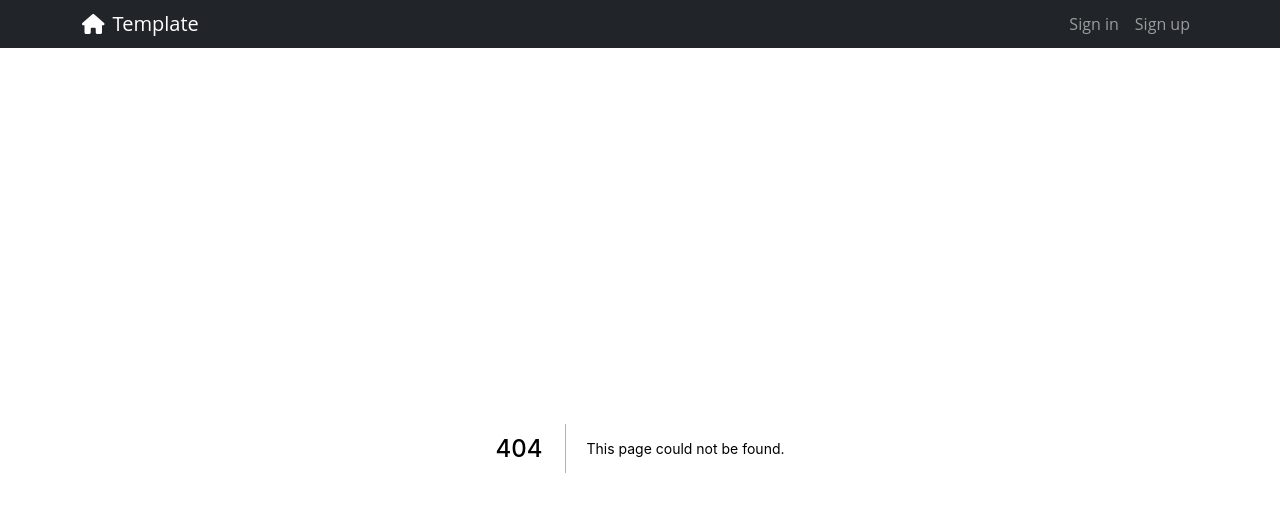
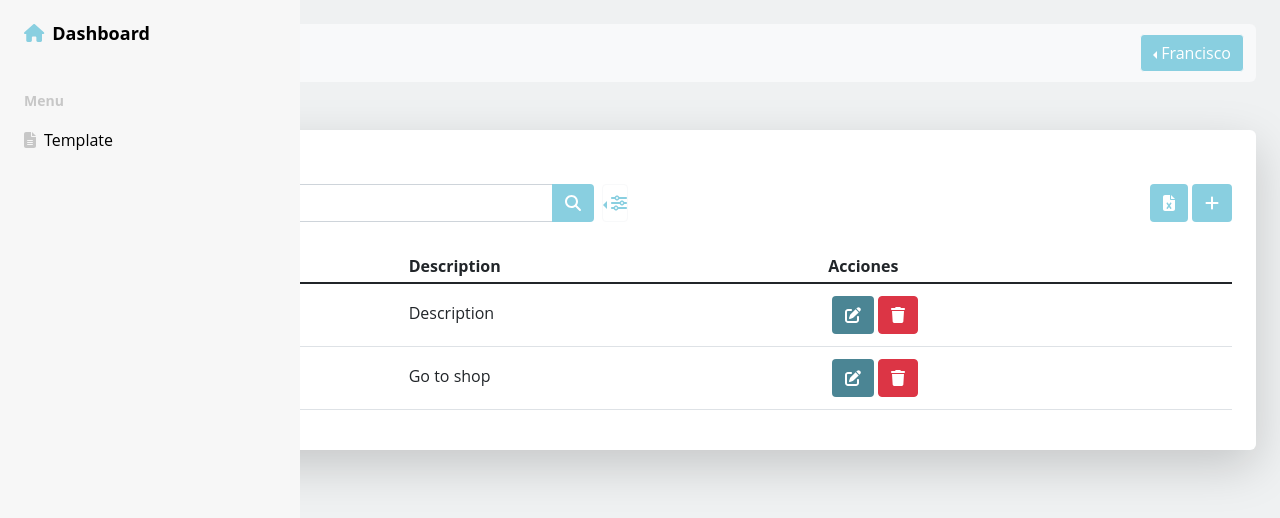
Before and after one commit to FranciscoVeloz1/React-Next-Dashboard, a Next.js app: page /template in a window 1280 px wide. Before the commit this address had no page. Shown: the top 518 px of the page. Built offline with nearby package versions, Linux system fonts and the light colour scheme.

Commit message:
Maquetamos y programamos el table component

```diff
--- /dev/null
+++ b/src/common/Filters.jsx
@@ -0,0 +1,41 @@
+import { Dropdown } from "react-bootstrap";
+import { FontAwesomeIcon } from "@fortawesome/react-fontawesome";
+import { faSlidersH } from "@fortawesome/free-solid-svg-icons";
+
+const Filters = ({ setFilter, filters }) => {
+  const { headers, objectKeys } = filters;
+  const data = headers === undefined ? objectKeys : headers;
+
+  return (
+    <Dropdown drop="start">
+      <Dropdown.Toggle
+        variant="outline-light"
+        className="txt-primary py-auto px-0 ms-2"
+        id="dropdown-basic"
+      >
+        <FontAwesomeIcon icon={faSlidersH} />
+      </Dropdown.Toggle>
+
+      <Dropdown.Menu className="dropdown-fadeIn">
+        <ul className="m-0 px-3">
+          {data !== undefined && data.length > 0
+            ? objectKeys.map((o, index) => (
+                <li className="py-1" key={o}>
+                  <input
+                    type="radio"
+                    name="c"
+                    id={o}
+                    className="me-2"
+                    onChange={() => setFilter(o)}
+                  />
+                  <label htmlFor={o}>{data[index]}</label>
+                </li>
+              ))
+            : null}
+        </ul>
+      </Dropdown.Menu>
+    </Dropdown>
+  );
+};
+
+export default Filters;
--- /dev/null
+++ b/src/common/Table.jsx
@@ -0,0 +1,120 @@
+import Filters from "./Filters";
+import Link from "next/link";
+import { useState, useMemo, useEffect } from "react";
+import { FontAwesomeIcon } from "@fortawesome/react-fontawesome";
+import { faSearch, faAdd, faFileExcel, faEdit, faTrash } from "@fortawesome/free-solid-svg-icons";
+
+const Table = ({ o }) => {
+  const [search, setSearch] = useState("");
+  const [filter, setFilter] = useState("id");
+
+  //Filters object
+  const filters = {
+    objectKeys: Object.keys(o.data[0] === undefined ? [] : o.data[0]),
+    headers: o.headers,
+  };
+
+  //Filter and search data with useMemo
+  const info = useMemo(() => {
+    if (o.data !== undefined && o.data !== null && o.data.length > 0) {
+      return o.data.filter((d) => {
+        for (let i = 0; i < Object.keys(d).length; i++) {
+          const key = Object.keys(d)[i];
+          if (key === filter) {
+            return Object.values(d)[i].toString().toLowerCase().includes(search.toLowerCase());
+          }
+        }
+      });
+    }
+  }, [o.data, search]);
+
+  return (
+    <div className="container-fluid bg-white border-radius p-4 shadow-lg">
+      <p className="title">Table title</p>
+      <div className="row mt-2">
+        {/* Search */}
+        <div className="col-lg-6 col-md-8 col-12 d-flex py-1">
+          {/* Search Input */}
+          <div className="input-group">
+            <input
+              type="text"
+              className="form-control"
+              placeholder="Search..."
+              onChange={(e) => setSearch(e.target.value)}
+              value={search}
+            />
+            <button className="btn button-primary">
+              <FontAwesomeIcon icon={faSearch} />
+            </button>
+          </div>
+
+          {/* Filters */}
+          <Filters setFilter={setFilter} filters={filters} />
+        </div>
+
+        {/* Excel and Add */}
+        <div className="col-lg-6 col-md-4 col-12 my-auto text-md-end py-1">
+          <button className="btn button-primary me-1">
+            <FontAwesomeIcon icon={faFileExcel} />
+          </button>
+
+          <Link href="/">
+            <a className="btn button-primary">
+              <FontAwesomeIcon icon={faAdd} />
+            </a>
+          </Link>
+        </div>
+      </div>
+
+      <div className="row mt-4">
+        <div className="col-12">
+          <div className="table-responsive">
+            <table className="table table-hover">
+              <thead>
+                <tr>
+                  {o.headers === undefined && o.data !== undefined && o.data.length > 0
+                    ? Object.entries(o.data[0]).map((o) => <th key={o}>{o[0]}</th>)
+                    : null}
+
+                  {o.headers !== undefined ? o.headers.map((h) => <th key={h}>{h}</th>) : null}
+
+                  {o.data !== undefined && o.data.length > 0 ? <th>Acciones</th> : null}
+                </tr>
+              </thead>
+
+              <tbody>
+                {info !== undefined && info.length > 0
+                  ? info.map((i) => (
+                      <tr key={i.id}>
+                        {Object.values(i).map((o) => (
+                          <td key={o + Math.random()}>
+                            <p className="td-p">{o}</p>
+                          </td>
+                        ))}
+                        <td>
+                          <Link href={`${o.editLink}/${i.id}`}>
+                            <a className="btn ms-1 my-1 button-info">
+                              <FontAwesomeIcon icon={faEdit} />
+                            </a>
+                          </Link>
+
+                          <button
+                            className="btn ms-1 my-1 btn-danger"
+                            onClick={() => o.delete(i.id, Object.values(i)[1])}
+                          >
+                            <FontAwesomeIcon icon={faTrash} />
+                          </button>
+                        </td>
+                      </tr>
+                    ))
+                  : null}
+              </tbody>
+            </table>
+          </div>
+        </div>
+      </div>
+    </div>
+  );
+};
+
+export default Table;
--- a/src/components/Navigation.jsx
+++ b/src/components/Navigation.jsx
@@ -28,7 +28,7 @@ const Navigation = ({ setToggle, toggle }) => {
               Francisco
             </Dropdown.Toggle>
 
-            <Dropdown.Menu>
+            <Dropdown.Menu className="dropdown-growIn">
               <Dropdown.Item href="/profile" className="mt-2">
                 <FontAwesomeIcon icon={faUser} className="me-2 txt-secondary" />
                 Profile
@@ -48,7 +48,7 @@ const Navigation = ({ setToggle, toggle }) => {
               Francisco
             </Dropdown.Toggle>
 
-            <Dropdown.Menu>
+            <Dropdown.Menu className="dropdown-growIn">
               <Dropdown.Item href="/profile" className="mt-2">
                 <FontAwesomeIcon icon={faUser} className="me-2 txt-secondary" />
                 Profile
--- /dev/null
+++ b/src/pages/template/index.js
@@ -0,0 +1,35 @@
+import AdminLayout from "@containers/AdminLayout";
+import Table from "@common/Table";
+import { Container, Row, Col } from "react-bootstrap";
+
+const index = () => {
+  const tableOptions = {
+    data: [
+      {
+        id: 1,
+        title: "Title",
+        description: "Description",
+      },
+      {
+        id: 2,
+        title: "Task1",
+        description: "Go to shop",
+      },
+    ],
+    title: "Template",
+    headers: ["ID", "Title", "Description"],
+    addLink: "/admin/template/add",
+    editLink: "/admin/template/edit",
+    delete: (id, item) => console.log(id, item),
+  };
+
+  return (
+    <div className="mt-5">
+      <Table o={tableOptions} />
+    </div>
+  );
+};
+
+index.Layout = AdminLayout;
+
+export default index;
--- a/src/styles/globals.scss
+++ b/src/styles/globals.scss
@@ -61,6 +61,11 @@ a {
   text-decoration: none;
 }
 
+p {
+  margin: 0;
+  padding: 0;
+}
+
 //Text-sizes
 .text-sm {
   font-size: $sm;
@@ -78,6 +83,11 @@ a {
   color: $blue;
 }
 
+.txt-primary:hover {
+  color: $blue;
+}
+
+
 .txt-secondary {
   color: $gray;
 }
@@ -94,12 +104,22 @@ a {
 //Button primary
 .button-primary {
   background-color: $blue;
-  border: $blue;
   color: white;
 }
 
 .button-primary:hover {
   background-color: $dark-blue;
+  color: white;
+}
+
+//Button info
+.button-info {
+  background-color: $dark-blue;
+  color: white;
+}
+
+.button-info:hover {
+  background-color: $very-dark-blue;
   color: white;
 }
 
@@ -128,8 +148,12 @@ a {
   background-color: white;
 }
 
-.dropdown-menu {
-  animation: growIn .5s;
+.dropdown-growIn {
+  animation: growIn 0.5s;
+}
+
+.dropdown-fadeIn {
+  animation: fadeIn 0.5s;
 }
 
 //Key frames
```
Also changed, not shown: src/pages/admin/index.js (+12 -1 lines).
